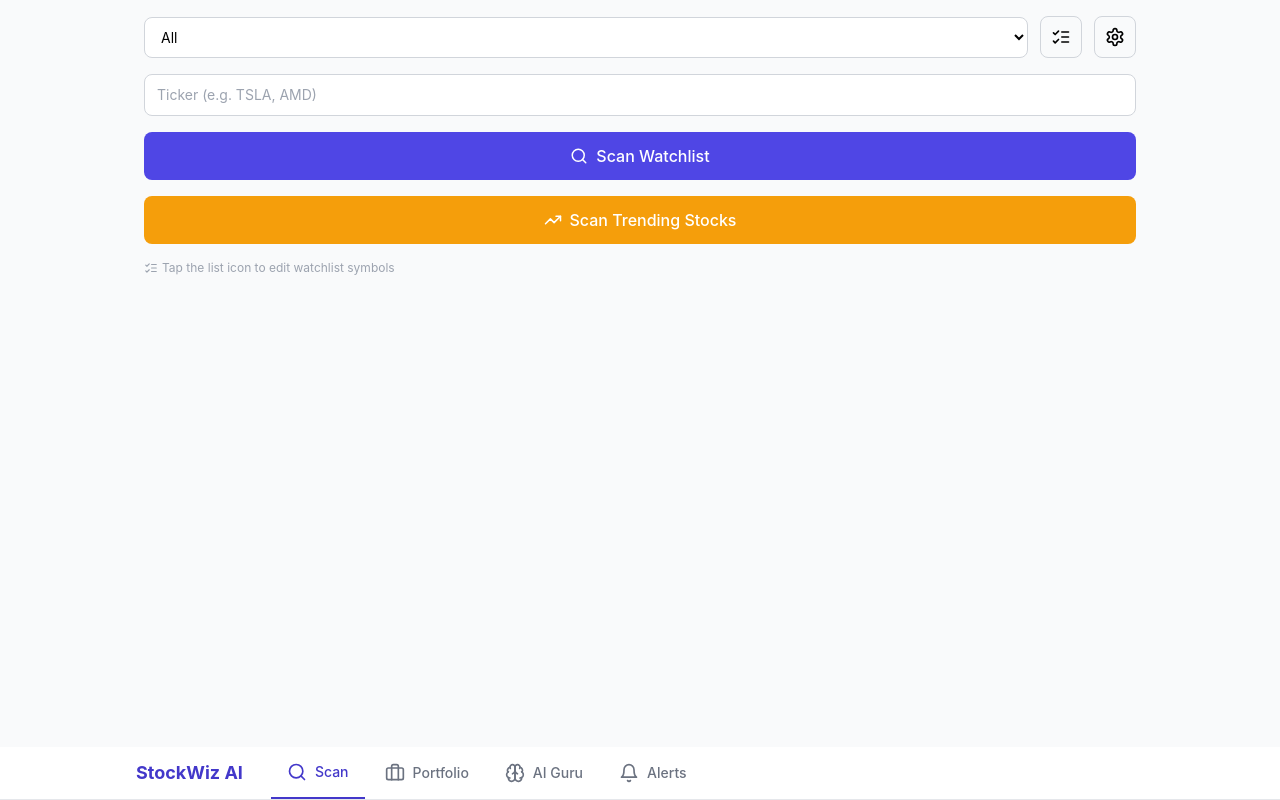
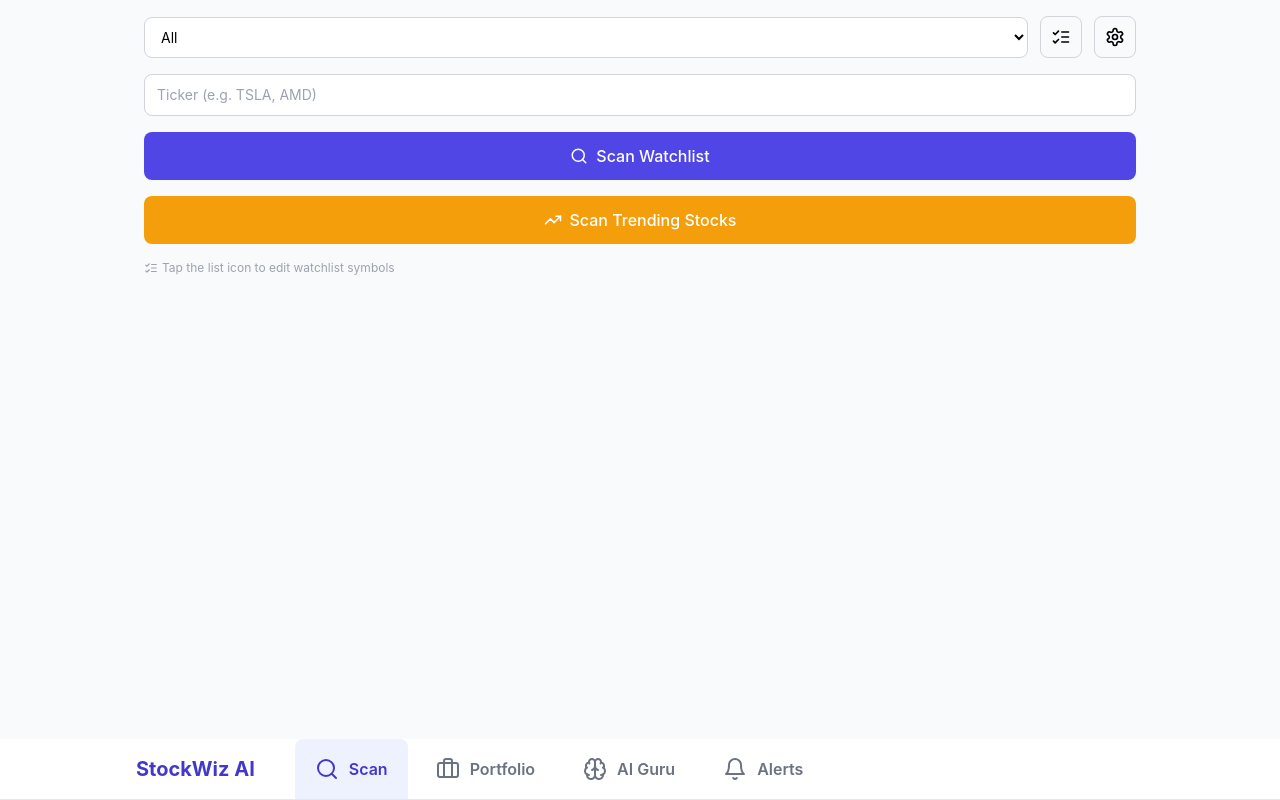
Before and after one commit to prakash421/StockWizAi-Web, a Next.js app: page / in a window 1280 px wide. Built offline with nearby package versions, Linux system fonts and the light colour scheme.

Commit message:
Enlarge nav buttons with highlight and bigger icons

```diff
--- a/src/components/NavBar.tsx
+++ b/src/components/NavBar.tsx
@@ -15,10 +15,10 @@
 
   return (
     <nav className="fixed bottom-0 left-0 right-0 bg-white border-t border-gray-200 md:static md:border-t-0 md:border-b z-50">
-      <div className="max-w-5xl mx-auto flex justify-around md:justify-start md:gap-1 px-2">
+      <div className="max-w-5xl mx-auto flex justify-around md:justify-start md:gap-2 px-2">
         {/* Logo - desktop only */}
-        <div className="hidden md:flex items-center mr-6 py-3">
-          <span className="text-lg font-bold text-indigo-700">StockWiz AI</span>
+        <div className="hidden md:flex items-center mr-8 py-4">
+          <span className="text-xl font-bold text-indigo-700">StockWiz AI</span>
         </div>
         {tabs.map((tab) => {
           const active = pathname === tab.href;
@@ -26,13 +26,13 @@
             <Link
               key={tab.href}
               href={tab.href}
-              className={`flex flex-col md:flex-row items-center gap-0.5 md:gap-2 py-2 px-3 md:px-4 md:py-3 text-xs md:text-sm font-medium transition-colors ${
+              className={`flex flex-col md:flex-row items-center gap-1 md:gap-2.5 py-3 px-4 md:px-5 md:py-4 text-sm md:text-base font-semibold transition-colors ${
                 active
-                  ? "text-indigo-700 border-t-2 md:border-t-0 md:border-b-2 border-indigo-700"
-                  : "text-gray-500 hover:text-gray-700"
+                  ? "text-indigo-700 border-t-2 md:border-t-0 md:border-b-3 border-indigo-700 bg-indigo-50 md:rounded-t-lg"
+                  : "text-gray-500 hover:text-indigo-600 hover:bg-gray-50 md:rounded-t-lg"
               }`}
             >
-              <tab.icon size={20} />
+              <tab.icon size={24} />
               <span>{tab.label}</span>
             </Link>
           );
```
